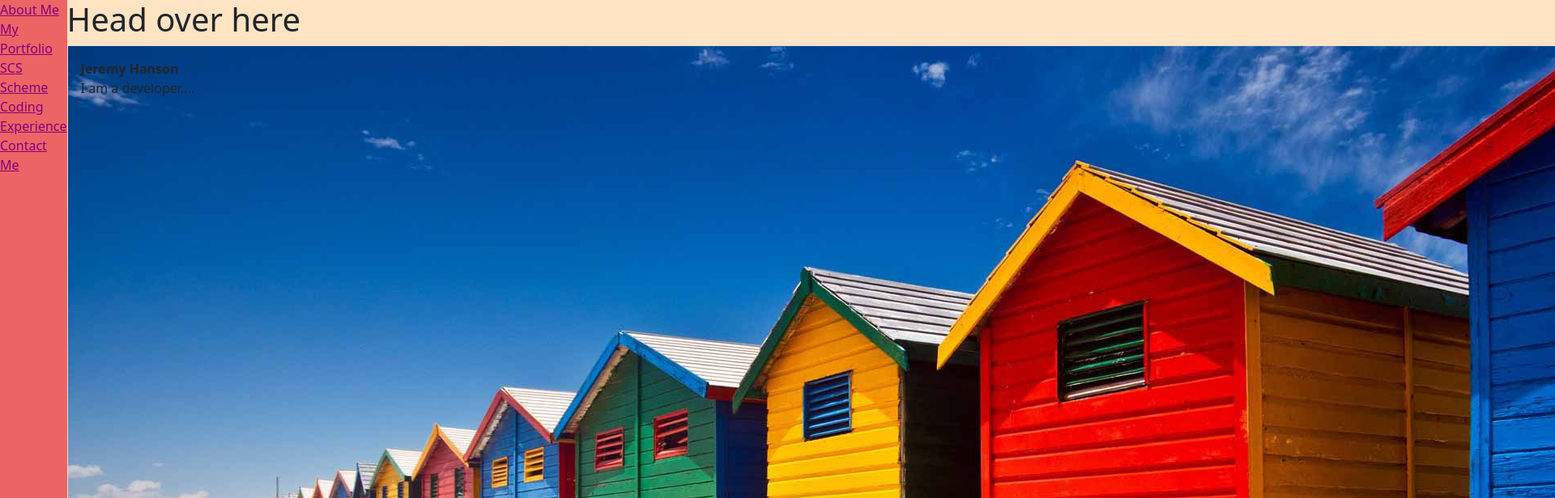
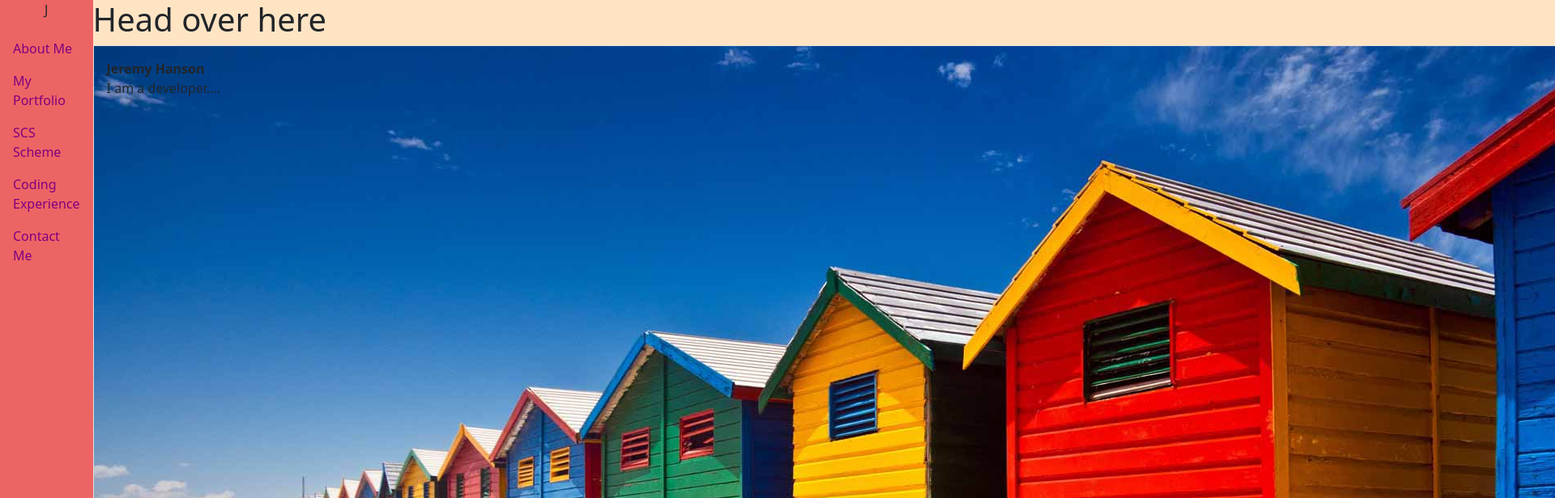
Before and after one commit to Coolhound/nmp, a website: page index.html in a window 1280 px wide. Shown: the top 616 px of the page at 81% size, 1920 px wide, since content can reach past the window. Drawn offline with Linux system fonts and the light colour scheme.

Commit message:
Convert menu to nav component
Convert existing links to bootstrap vertical nav component.

Initial implementation of top 'J' logo.

```diff
--- a/index.html
+++ b/index.html
@@ -12,12 +12,30 @@
 <body>
 
     <div class="d-flex">
+
         <div class="pf-menu bg-custom-color">
-            <a href="about.html">About Me</a>
-            <a href="#my-portfolio">My Portfolio</a>
-            <a href="scs.html">SCS Scheme</a>
-            <a href="coding.html">Coding Experience</a>
-            <a href="#contact-me">Contact Me</a>
+
+            <div class="j-logo">
+                <p class="text-center">J</p>
+            </div>
+
+            <div class="nav">
+                <div class="nav-item">
+                    <a class="nav-link" href="about.html" alt="">About Me</a>
+                </div>
+                <div class="nav-item">
+                    <a class="nav-link" href="#my-portfolio" alt="">My Portfolio</a>
+                </div>
+                <div class="nav-item">
+                    <a class="nav-link" href="scs.html" alt="">SCS Scheme</a>
+                </div>
+                <div class="nav-item">
+                    <a class="nav-link" href="coding.html" alt="">Coding Experience</a>
+                </div>
+                <div class="nav-item">
+                    <a class="nav-link" href="#contact-me" alt="">Contact Me</a>
+                </div>
+            </div>
         </div>
         <div class="pf-content">
 
```
